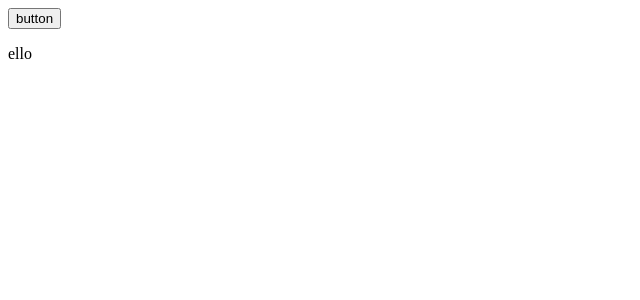
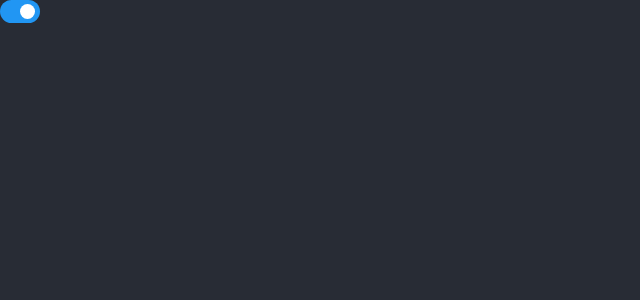
Before and after one commit to jpalawaga/personal-website, a React app: page / in a window 1280 px wide. Shown: the top 300 px of the page, without its empty margins (0-640 px from the left). Built offline with nearby package versions, Linux system fonts and the light colour scheme.

Commit message:
[PS-1] feat: theme switching and toggle (#1)
Co-authored-by: Corwin Smith <corwinsmith@Corwins-MBP.hitronhub.home>

```diff
--- a/public/index.html
+++ b/public/index.html
@@ -8,7 +8,7 @@
     <meta name="viewport" content="width=device-width, initial-scale=1.0">
   </head>
   <body>
-    <div id="root"></div>
+    <div id="app"></div>
     <script src="bundle.js"></script>
   </body>
 </html>
--- a/src/App.js
+++ b/src/App.js
@@ -1,21 +1,22 @@
-import React, {useState} from 'react';
+import React from 'react';
 import ReactDom from 'react-dom';
 
-import { Test } from './test'
+// Components
+import { Header } from './modules/Header/Header'
 
-// Theme context, default to light theme
-export const ThemeContext = React.createContext();
+// Styles
+import './styles/global.css'
+
+// Utils
+import { applyThemeLocale } from './utils/theme/themeUtils'
 
 const App = () => {
-  const [theme, setTheme] = useState('light')
+  applyThemeLocale()
   return (
-    <ThemeContext.Provider value={theme}>
-      <div>
-        <button type="button" onClick={() => setTheme(theme === 'light' ? 'dark' : 'light')}>button</button>
-        <Test />
-      </div>
-    </ThemeContext.Provider>
+    <div>
+      <Header />
+    </div>
   )
 }
 
-ReactDom.render(<App />, document.getElementById("root"));
+ReactDom.render(<App />, document.getElementById("app"));
--- /dev/null
+++ b/src/components/Toggle/Toggle.js
@@ -0,0 +1,20 @@
+// Libraries
+import React from 'react'
+
+// Styles
+import './toggle.css'
+
+export const Toggle = (props) => {
+  const {
+    onClick,
+    theme
+  } = props
+  return (
+    <div
+      className='switch round'
+      onClick={onClick}
+    >
+      <div className={`slider round ${theme === 'dark' ? 'checked' : ''}`}></div>
+    </div>
+  )
+}
--- /dev/null
+++ b/src/components/Toggle/toggle.css
@@ -0,0 +1,31 @@
+@import '../../styles/global.css';
+
+.switch {
+  position: relative;
+  display: inline-block;
+  width: 40px;
+  height: 23px;
+  background-color: var(--toggle-background);
+}
+
+.round {
+  border-radius: 34px;
+}
+
+.slider {
+  position: absolute;
+  content: "";
+  height: 15px;
+  width: 15px;
+  left: 5px;
+  bottom: 4px;
+  background-color: white;
+  -webkit-transition: .4s;
+  transition: .4s;
+}
+
+.checked {
+  -webkit-transform: translateX(15px);
+  -ms-transform: translateX(15px);
+  transform: translateX(15px);
+}
--- /dev/null
+++ b/src/modules/Header/Header.js
@@ -0,0 +1,32 @@
+// Libraries
+import React, { useState } from 'react'
+
+// Components
+import { Toggle } from '../../components/Toggle/Toggle'
+
+// Styles
+import './Header.css'
+
+// Utils
+import {
+  applyThemeLocale,
+  getThemeLocale,
+  setThemeLocale,
+} from '../../utils/theme/themeUtils'
+
+export const Header = () => {
+  const [theme, setTheme] = useState(getThemeLocale())
+
+  return (
+    <div>
+      <Toggle
+        onClick={() => {
+          setThemeLocale()
+          applyThemeLocale()
+          setTheme(getThemeLocale())
+        }}
+        theme={theme}
+      />
+    </div>
+  )
+}
--- a/src/styles.css
+++ /dev/null
@@ -1,11 +0,0 @@
-body {
-  padding: 25px;
-  background-color: white;
-  color: black;
-  font-size: 25px;
-}
-
-.dark-mode {
-  background-color: black;
-  color: white;
-}
--- /dev/null
+++ b/src/styles/global.css
@@ -0,0 +1,91 @@
+:root {
+  /* Typography */
+  --font-sans: 'Inter', -apple-system, BlinkMacSystemFont, Segoe UI, Roboto,
+    Oxygen, Ubuntu, Cantarell, Fira Sans, Droid Sans, Helvetica Neue, sans-serif;
+  --font-mono: 'SFMono-Regular', 'Consolas', 'Liberation Mono', 'Menlo',
+    monospace;
+}
+
+:root {
+  /* Dark Mode Colors */
+  --bg: #282c35;
+  --fg: rgba(255, 255, 255, 0.88);
+  --toggle-background: #2196F3;
+}
+
+.light {
+  --bg: #fff;
+  --fg: #222;
+  --toggle-background: #ccc;
+}
+
+html {
+  -ms-text-size-adjust: 100%;
+  -webkit-text-size-adjust: 100%;
+  line-height: 1.5;
+}
+
+html,
+body {
+  padding: 0;
+  margin: 0;
+  font-size: 16px;
+  background-color: var(--bg);
+  color: var(--fg);
+  font-display: block;
+  font-feature-settings: 'calt' 'case' 'rlig';
+  text-rendering: optimizeLegibility;
+  -webkit-font-smoothing: antialiased;
+  -moz-osx-font-smoothing: grayscale;
+}
+
+body {
+  min-height: 100vh;
+  font-family: var(--font-sans);
+  display: flex;
+  flex-direction: column;
+  transition: color 0.1s ease-in-out, background-color 0.1s ease-in-out;
+}
+
+p,
+li {
+  letter-spacing: -0.33px;
+  font-size: 1.125rem;
+}
+
+h1,
+h2,
+h3,
+h4,
+h5,
+h6 {
+  font-family: var(--font-sans);
+  font-weight: 600;
+  line-height: 1.75;
+}
+
+h1 {
+  font-size: 2.5rem;
+  font-weight: 600;
+  line-height: 1.25;
+  letter-spacing: -0.89px;
+}
+
+h2 {
+  font-size: 2rem;
+  letter-spacing: -0.69px;
+}
+
+h3 {
+  font-size: 1.5rem;
+  letter-spacing: -0.47px;
+}
+
+h4 {
+  font-size: 1.25rem;
+  letter-spacing: -0.33px;
+}
+
+.flex {
+  display: flex;
+}
--- a/src/test.js
+++ /dev/null
@@ -1,18 +0,0 @@
-import React, {useState} from 'react';
-
-import { ThemeContext } from './app'
-
-export const Test = () => {
-  return (
-    <ThemeContext.Consumer>
-      {
-        theme => {
-          console.log(theme)
-          return (
-            <p>ello</p>
-          )
-        }
-      }
-    </ThemeContext.Consumer>
-  )
-}
--- /dev/null
+++ b/src/utils/theme/themeUtils.js
@@ -0,0 +1,20 @@
+const THEME_KEY = 'theme'
+
+export const getThemeLocale = () => {
+  return localStorage.getItem(THEME_KEY) || 'dark'
+}
+
+export const setThemeLocale = () => {
+  const nextTheme = getThemeLocale() === 'dark' ? 'light' : 'dark'
+  localStorage.setItem(THEME_KEY, nextTheme)
+}
+
+export const applyThemeLocale = () => {
+  const colorMode = getThemeLocale()
+  const rootElement = document.querySelector("html")
+  if (colorMode === 'light') {
+    rootElement.classList.add('light')
+  } else {
+    rootElement.classList.remove('light')
+  }
+}
```
Also changed, not shown: src/modules/Header/Header.css (added).
